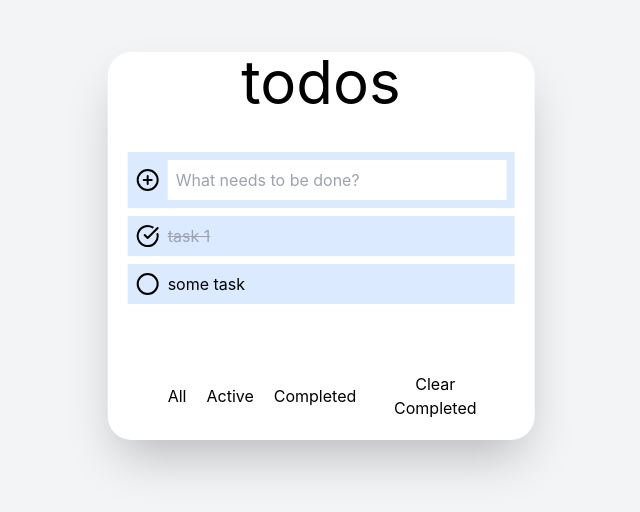
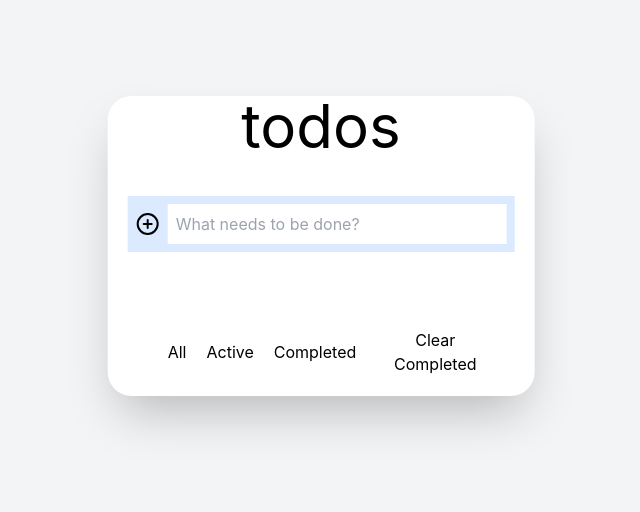
Before and after one commit to Yury-Odinson/todo, a React (Create React App) app: page / in a window 1280 px wide. Shown: the part 154-666 px from the top of the page, without its empty margins (319-959 px from the left). Built offline with nearby package versions, Linux system fonts and the light colour scheme.

Commit message:
feat: update tasks

```diff
--- a/package.json
+++ b/package.json
@@ -15,7 +15,8 @@
     "react-dom": "^18.3.1",
     "react-scripts": "5.0.1",
     "typescript": "^4.9.5",
-    "web-vitals": "^2.1.4"
+    "web-vitals": "^2.1.4",
+    "zustand": "^5.0.0"
   },
   "scripts": {
     "start": "react-scripts start",
--- a/src/components/Main.tsx
+++ b/src/components/Main.tsx
@@ -1,8 +1,29 @@
-import React from "react";
+import React, {useEffect, useRef} from "react";
 import {TaskElement} from "./TaskElement";
 import {CirclePlus} from 'lucide-react';
+import {useStoreTasks} from "../tools/store";
+import {Task} from "../tools/types";
 
 export const Main: React.FC = () => {
+
+    const inputRef = useRef<HTMLInputElement>(null);
+
+    const tasks = useStoreTasks((state: { items: Task; }) => state.items);
+    const addTask = useStoreTasks((state: { addTask: () => void; }) => state.addTask);
+
+    useEffect(() => {
+        console.log(tasks);
+    }, [tasks]);
+
+    const idTask = (Math.floor(Math.random() * (100000 - 1)) + 1).toString();
+
+    const handlerAddTask = () => {
+        const input = inputRef.current?.value;
+        if (input) {
+            addTask({task: input, completed: false, id: idTask});
+            inputRef.current.value = "";
+        }
+    };
 
     return (
         <div
@@ -13,14 +34,18 @@ export const Main: React.FC = () => {
             <div className="py-10 px-5">
                 <div className="bg-blue-100">
                     <label className="flex items-center gap-2 p-2">
-                        <CirclePlus className="cursor-pointer"/>
-                        <input className="flex-1 p-2" placeholder="What needs to be done?"/>
+                        <CirclePlus className="cursor-pointer" onClick={handlerAddTask}/>
+                        <input
+                            ref={inputRef}
+                            className="flex-1 p-2" placeholder="What needs to be done?"
+                        />
                     </label>
                 </div>
 
                 <div className="my-2 flex flex-col gap-2">
-                    <TaskElement task={"task 1"} completed={true} id={"1"}/>
-                    <TaskElement task={"some task"} completed={false} id={"2"}/>
+                    {tasks?.map((task: Task) => (
+                        <TaskElement task={task.task} completed={task.completed} id={task.id} key={task.id}/>
+                    ))}
                 </div>
             </div>
             <div className="px-10 py-5 flex gap-5 items-center">
--- a/src/components/TaskElement.tsx
+++ b/src/components/TaskElement.tsx
@@ -1,12 +1,19 @@
 import React, {useState} from "react";
 import {Task} from "../tools/types";
 import {CircleCheckBig, Circle} from "lucide-react";
+import {useStoreTasks} from "../tools/store";
 
 export const TaskElement: React.FC<Task> = ({task, completed, id}) => {
 
+    const updateTask = useStoreTasks((state: { updateTask: () => void; }) => state.updateTask);
+
     const [isCompleted, setIsCompleted] = useState<boolean>(completed);
 
-    const handlerCompleted = () => setIsCompleted(!isCompleted);
+    const handlerCompleted = () => {
+        const newCompletedState = !isCompleted;
+        setIsCompleted(newCompletedState);
+        updateTask(id, { completed: newCompletedState });
+    };
 
     return (
         <div className=" p-2 bg-blue-100" id={id}>
--- /dev/null
+++ b/src/tools/store.ts
@@ -0,0 +1,14 @@
+import {create} from 'zustand'
+import {Task} from "./types";
+
+export const useStoreTasks: any = create((set) => ({
+    items: [],
+    addTask: (item: Task) => set((state: { items: Task[] }) => ({items: [...state.items, item]})),
+    updateTask: (id: string, updatedTask: Partial<Task>) =>
+        set((state: { items: Task[] }) => ({
+            items: state.items.map((task) =>
+                task.id === id ? {...task, ...updatedTask} : task
+            ),
+        })),
+    removeTasks: () => set({items: []}),
+}));
```
Also changed, not shown: 1 other file (tests, documents, lock files or other folders).
